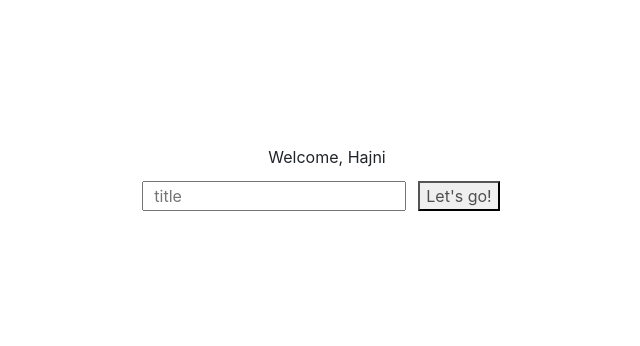
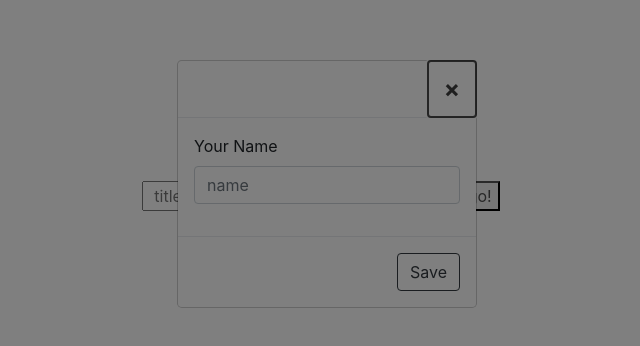
Before and after one commit to Poll-e/Poll-e, an Angular app in the folder frontend/main-component/: page / in a window 1280 px wide. Shown: the part 216-562 px from the top of the page, without its empty margins (313-953 px from the left). Built offline with nearby package versions, Linux system fonts and the light colour scheme.

Commit message:
feat(username): get username

```diff
--- a/frontend/main-component/src/app/app.component.ts
+++ b/frontend/main-component/src/app/app.component.ts
@@ -1,4 +1,6 @@
 import { Component } from '@angular/core';
+import { NgbModal } from '@ng-bootstrap/ng-bootstrap';
+import { NameEditorComponent } from './name-editor/name-editor.component';
 
 @Component({
   selector: 'app-root',
@@ -6,7 +8,21 @@ import { Component } from '@angular/core';
   styleUrls: ['./app.component.css'],
 })
 export class AppComponent {
+  constructor(private modalService: NgbModal) {}
+
   title = 'main-component';
-  savedName = 'Hajni';
+  savedName = '';
   name = `Welcome, ${this.savedName}`;
+
+  ngOnInit() {
+    this.openDialog();
+  }
+  openDialog() {
+    this.modalService
+      .open(NameEditorComponent, {
+        size: 'sm',
+        centered: true,
+      })
+      .result.then((result) => (console.log({result})));
+  }
 }
--- a/frontend/main-component/src/app/app.module.ts
+++ b/frontend/main-component/src/app/app.module.ts
@@ -1,21 +1,24 @@
+import { NgModule } from '@angular/core';
 import { BrowserModule } from '@angular/platform-browser';
-import { NgModule } from '@angular/core';
-
+import { NgbModule } from '@ng-bootstrap/ng-bootstrap';
 import { AppRoutingModule } from './app-routing.module';
 import { AppComponent } from './app.component';
-import { NgbModule } from '@ng-bootstrap/ng-bootstrap';
 import { PollCreateComponent } from './components/poll-create/poll-create.component';
+import { NameEditorComponent } from './name-editor/name-editor.component';
+
 
 @NgModule({
   declarations: [
     AppComponent,
-    PollCreateComponent
+    PollCreateComponent,
+    NameEditorComponent
   ],
   imports: [
     BrowserModule,
     AppRoutingModule,
     NgbModule
   ],
+  entryComponents:[],
   providers: [],
   bootstrap: [AppComponent]
 })
--- /dev/null
+++ b/frontend/main-component/src/app/name-editor/name-editor.component.html
@@ -0,0 +1,20 @@
+<div>
+  <div class="modal-header">
+    <button type="button" class="close" aria-label="Close" onclick="close()">
+      <span aria-hidden="true">&times;</span>
+    </button>
+  </div>
+  <div class="modal-body">
+    <form>
+      <div class="form-group">
+        <label for="name">Your Name</label>
+        <div class="input-group">
+          <input id="name" class="form-control" placeholder="name" name="name">
+        </div>
+      </div>
+    </form>
+  </div>
+  <div class="modal-footer">
+    <button type="button" class="btn btn-outline-dark">Save</button>
+  </div>
+</div>
--- /dev/null
+++ b/frontend/main-component/src/app/name-editor/name-editor.component.ts
@@ -0,0 +1,14 @@
+import { Component } from '@angular/core';
+import { NgbModal, NgbModalRef } from '@ng-bootstrap/ng-bootstrap';
+
+@Component({
+  selector: 'app-name-editor',
+  templateUrl: './name-editor.component.html',
+  styleUrls: ['./name-editor.component.css'],
+})
+export class NameEditorComponent {
+  constructor() {}
+
+  close() {
+  }
+}
```
Also changed, not shown: frontend/main-component/src/app/name-editor/name-editor.component.css (added), 1 other file (tests, documents, lock files or other folders).
